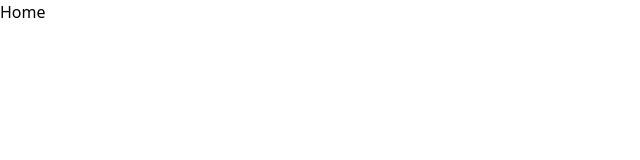
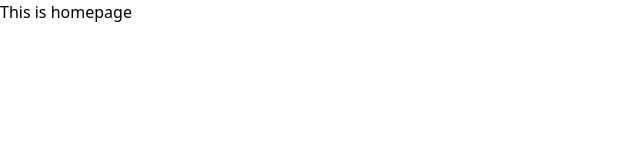
Before and after one commit to john-kamau01/mern-auth, a React (Vite) app in the folder client/: page / in a window 1280 px wide. Shown: the top 160 px of the page, without its empty margins (0-640 px from the left). Built offline with nearby package versions, Linux system fonts and the light colour scheme.

Commit message:
Delete unnecessary folders

```diff
--- a/client/index.html
+++ b/client/index.html
@@ -4,7 +4,7 @@
     <meta charset="UTF-8" />
 
     <meta name="viewport" content="width=device-width, initial-scale=1.0" />
-    <title>MERN AUTH</title>
+    <title>Auth App</title>
   </head>
   <body>
     <div id="root"></div>
--- a/client/src/pages/Home.jsx
+++ b/client/src/pages/Home.jsx
@@ -1,4 +1,8 @@
 const Home = () => {
-  return <div>Home</div>;
+  return (
+    <div>
+      <h3>This is homepage</h3>
+    </div>
+  );
 };
 export default Home;
--- a/package.json
+++ /dev/null
@@ -1,5 +0,0 @@
-{
-  "dependencies": {
-    "react-router-dom": "^6.20.0"
-  }
-}
```
Also changed, not shown: 1 other file (tests, documents, lock files or other folders).
